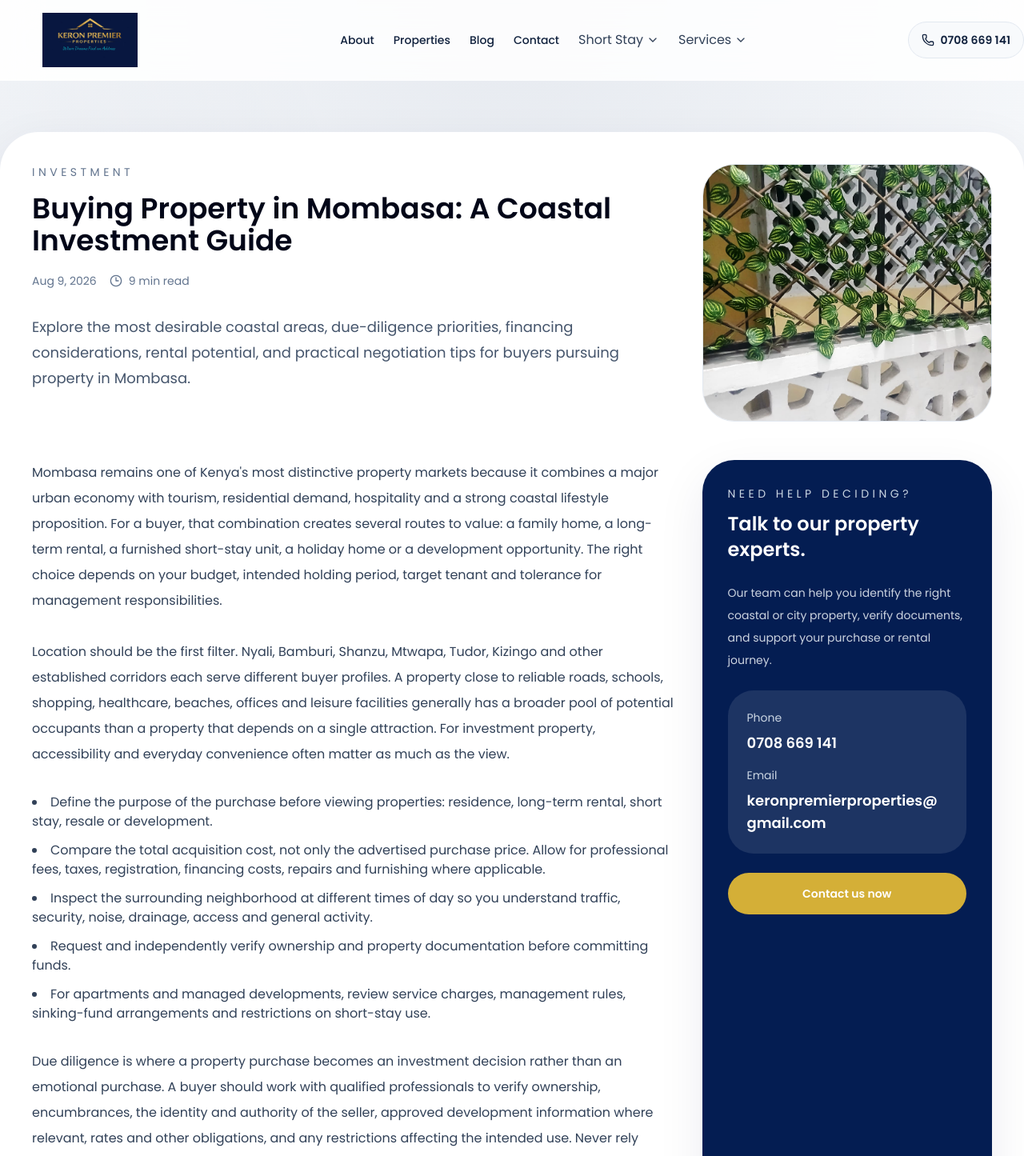
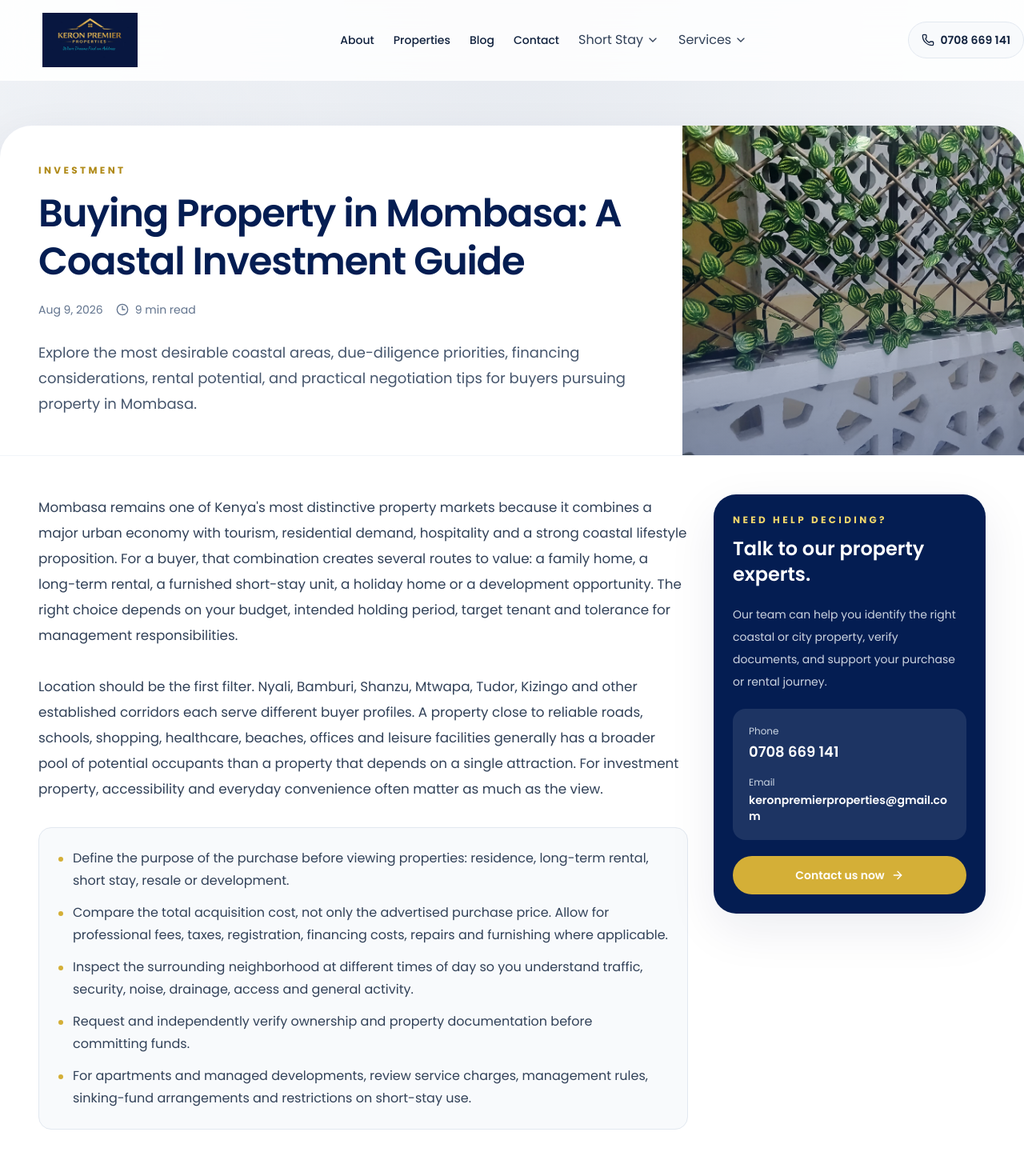
Before and after one commit to MwanziaNzavi-afk/Keron, a Next.js app in the folder keron-app/: page /blog/buying-property-in-mombasa in a window 1280 px wide. Shown: the top 1445 px of the page at 80% size. Built offline with nearby package versions, Linux system fonts and the light colour scheme.

Commit message:
Fix dynamic blog routes and polish full article rendering

```diff
--- a/keron-app/app/blog/[slug]/page.tsx
+++ b/keron-app/app/blog/[slug]/page.tsx
@@ -7,9 +7,9 @@ import { blogPosts, getBlogPostBySlug } from "@/app/blog/blogData";
 import { ArrowRight, Clock3 } from "lucide-react";
 
 type Props = {
-  params: {
+  params: Promise<{
     slug: string;
-  };
+  }>;
 };
 
 export const dynamicParams = true;
@@ -18,88 +18,66 @@ export async function generateStaticParams() {
   return blogPosts.map((post) => ({ slug: post.slug }));
 }
 
-export default function BlogDetailPage({ params }: Props) {
-  const post = getBlogPostBySlug(params.slug);
+export default async function BlogDetailPage({ params }: Props) {
+  const { slug } = await params;
+  const post = getBlogPostBySlug(slug);
   if (!post) return notFound();
 
   return (
     <div className="min-h-screen bg-[radial-gradient(circle_at_top,_rgba(4,29,82,0.08),_transparent_28%),linear-gradient(180deg,_#f9fbfd,_#fff)]">
       <Navbar />
-      <main className="container mx-auto px-6 py-16 xl:px-0">
-        <article className="rounded-[3rem] bg-white p-10 shadow-soft ring-1 ring-slate-200/70">
-          <div className="grid gap-8 lg:grid-cols-[1fr_0.45fr] lg:items-start">
-            <div>
-              <p className="text-sm uppercase tracking-[0.32em] text-slate-500">{post.category}</p>
-              <h1 className="mt-4 text-4xl font-semibold text-slate-950">{post.title}</h1>
+      <main className="container mx-auto px-4 py-10 sm:px-6 sm:py-14 xl:px-0">
+        <article className="overflow-hidden rounded-[2rem] bg-white shadow-soft ring-1 ring-slate-200/70 sm:rounded-[2.5rem]">
+          <div className="grid gap-0 lg:grid-cols-[minmax(0,1fr)_minmax(320px,0.5fr)] lg:items-stretch">
+            <div className="p-6 sm:p-8 lg:p-12">
+              <p className="text-xs font-bold uppercase tracking-[0.28em] text-[#b08a18]">{post.category}</p>
+              <h1 className="mt-4 max-w-4xl text-3xl font-semibold leading-tight tracking-[-0.025em] text-[#041d52] sm:text-4xl lg:text-5xl">{post.title}</h1>
               <div className="mt-5 flex flex-wrap gap-4 text-sm text-slate-500">
                 <span>{post.date}</span>
-                <span className="inline-flex items-center gap-2">
-                  <Clock3 className="h-4 w-4" />
-                  {post.minutes} min read
-                </span>
+                <span className="inline-flex items-center gap-2"><Clock3 className="h-4 w-4" />{post.minutes} min read</span>
               </div>
-              <p className="mt-8 max-w-3xl text-lg leading-8 text-slate-600">{post.excerpt}</p>
+              <p className="mt-7 max-w-3xl text-base leading-7 text-slate-600 sm:text-lg sm:leading-8">{post.excerpt}</p>
             </div>
-            <div className="rounded-[2.5rem] overflow-hidden border border-slate-200 bg-slate-50">
-              <div className="relative h-80 w-full">
-                <Image fill src={post.image} alt={post.title} className="object-cover" />
-              </div>
+            <div className="relative min-h-[260px] overflow-hidden bg-slate-100 sm:min-h-[360px] lg:min-h-full">
+              <Image fill src={post.image} alt={post.title} className="object-cover" priority />
+              <div className="absolute inset-0 bg-gradient-to-t from-[#041d52]/45 to-transparent" />
             </div>
           </div>
 
-          <div className="mt-12 grid gap-8 lg:grid-cols-[1fr_0.45fr]">
-            <div className="space-y-8">
+          <div className="grid gap-8 border-t border-slate-100 p-6 sm:p-8 lg:grid-cols-[minmax(0,1fr)_340px] lg:p-12">
+            <div className="min-w-0 space-y-8">
               {post.sections.map((section, index) => {
                 if (section.type === "paragraph") {
-                  return (
-                    <p key={index} className="text-base leading-8 text-slate-700">
-                      {section.text}
-                    </p>
-                  );
+                  return <p key={index} className="text-base leading-8 text-slate-700 sm:text-[1.05rem]">{section.text}</p>;
                 }
-
                 return (
-                  <ul key={index} className="list-inside list-disc space-y-3 text-slate-700">
+                  <ul key={index} className="space-y-3 rounded-2xl border border-slate-200 bg-slate-50 p-5 text-sm leading-7 text-slate-700 sm:p-6 sm:text-base">
                     {section.items.map((item, itemIndex) => (
-                      <li key={itemIndex}>{item}</li>
+                      <li key={itemIndex} className="flex gap-3"><span className="mt-3 h-1.5 w-1.5 shrink-0 rounded-full bg-[#d4af37]" />{item}</li>
                     ))}
                   </ul>
                 );
               })}
             </div>
 
-            <aside className="rounded-[2.5rem] bg-[#041d52] p-8 text-white shadow-soft">
-              <div className="space-y-6">
-                <div>
-                  <p className="text-sm uppercase tracking-[0.32em] text-slate-300">Need help deciding?</p>
-                  <h2 className="mt-3 text-2xl font-semibold">Talk to our property experts.</h2>
+            <aside className="h-fit rounded-[1.75rem] bg-[#041d52] p-6 text-white shadow-soft lg:sticky lg:top-24">
+              <div className="space-y-5">
+                <div><p className="text-xs font-bold uppercase tracking-[0.28em] text-[#f0d66b]">Need help deciding?</p><h2 className="mt-3 text-2xl font-semibold">Talk to our property experts.</h2></div>
+                <p className="text-sm leading-7 text-slate-200/90">Our team can help you identify the right coastal or city property, verify documents, and support your purchase or rental journey.</p>
+                <div className="space-y-4 rounded-2xl bg-white/10 p-5">
+                  <div><p className="text-xs text-slate-300">Phone</p><p className="mt-1 text-lg font-semibold">0708 669 141</p></div>
+                  <div><p className="text-xs text-slate-300">Email</p><p className="mt-1 break-words text-sm font-semibold">keronpremierproperties@gmail.com</p></div>
                 </div>
-                <p className="text-sm leading-7 text-slate-200/90">
-                  Our team can help you identify the right coastal or city property, verify documents, and support your purchase or rental journey.
-                </p>
-                <div className="space-y-4 rounded-[2rem] bg-white/10 p-6">
-                  <div>
-                    <p className="text-sm text-slate-300">Phone</p>
-                    <p className="mt-2 text-lg font-semibold text-white">0708 669 141</p>
-                  </div>
-                  <div>
-                    <p className="text-sm text-slate-300">Email</p>
-                    <p className="mt-2 text-lg font-semibold text-white">keronpremierproperties@gmail.com</p>
-                  </div>
-                </div>
-                <Link
-                  href="/contact"
-                  className="inline-flex w-full items-center justify-center rounded-full bg-[#d4af37] px-5 py-4 text-sm font-semibold text-[#041d52] transition hover:bg-[#c79e2d]"
-                >
-                  Contact us now
-                </Link>
+                <Link href="/contact" className="inline-flex w-full items-center justify-center gap-2 rounded-full bg-[#d4af37] px-5 py-3.5 text-sm font-semibold text-[#041d52] transition hover:bg-[#c79e2d]">Contact us now <ArrowRight className="h-4 w-4" /></Link>
               </div>
             </aside>
           </div>
 
-          <div className="mt-12 rounded-[2.5rem] border border-slate-200 bg-slate-50 p-8">
-            <h2 className="text-2xl font-semibold text-slate-950">Key takeaways</h2>
-            <p className="mt-4 text-slate-700">{post.conclusion}</p>
+          <div className="border-t border-slate-100 px-6 pb-8 sm:px-8 lg:px-12 lg:pb-12">
+            <div className="rounded-[1.75rem] border border-[#d4af37]/25 bg-[#f9f6ea] p-6 sm:p-8">
+              <p className="text-xs font-bold uppercase tracking-[0.28em] text-[#b08a18]">Key takeaways</p>
+              <p className="mt-3 text-base leading-7 text-[#10213d]">{post.conclusion}</p>
+            </div>
           </div>
         </article>
       </main>
```
